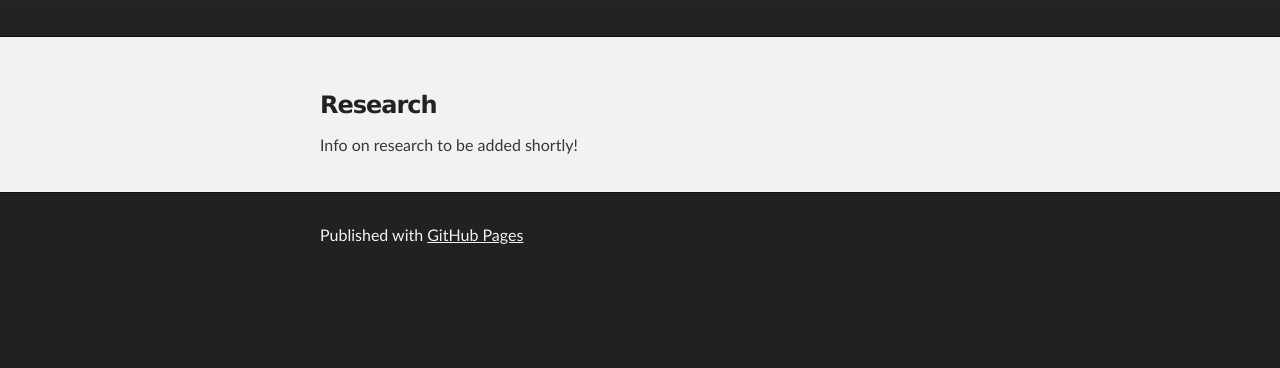
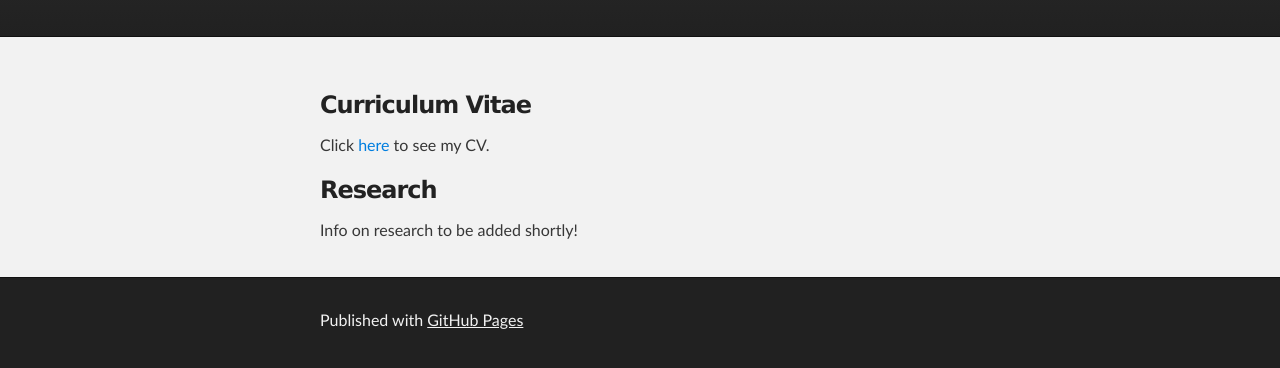
Before and after one commit to mbrins462/mbrins462.github.io, a plain HTML site: page Research.html in a window 1280 px wide. Shown: the part 272-640 px from the top of the page. Drawn offline with Linux system fonts and the light colour scheme.

Commit message:
added CV link to research page

```diff
--- a/Research.html
+++ b/Research.html
@@ -29,6 +29,11 @@
       <section id="main_content" class="inner">
 
 <h3>
+<a id="Curriculum Vitae" class="anchor" href="#Curriculum Vitae" aria-hidden="true"><span aria-hidden="true" class="octicon octicon-link"></span></a>Curriculum Vitae</h3>
+
+<p>Click <a href="https://mbrins462.github.io/fakeCV.pdf">here</a> to see my CV.</p>
+
+<h3>
 <a id="Research" class="anchor" href="#Research" aria-hidden="true"><span aria-hidden="true" class="octicon octicon-link"></span></a>Research</h3>
 
 <p>Info on research to be added shortly!</p>
```
